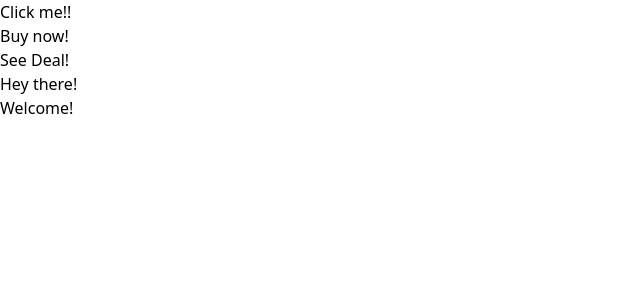
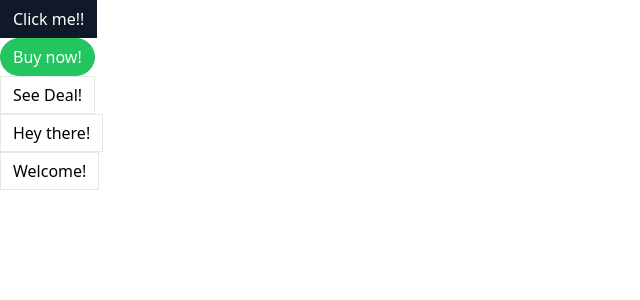
Before and after one commit to SakshiRai01/JSX-Bits, a React (Create React App) app: page / in a window 1280 px wide. Shown: the top 300 px of the page, without its empty margins (0-640 px from the left). Built offline with nearby package versions, Linux system fonts and the light colour scheme.

Commit message:
Buttons css

```diff
--- a/package.json
+++ b/package.json
@@ -6,10 +6,12 @@
     "@testing-library/jest-dom": "^5.17.0",
     "@testing-library/react": "^13.4.0",
     "@testing-library/user-event": "^13.5.0",
+    "classnames": "^2.5.1",
     "prop-types": "^15.8.1",
     "react": "^18.2.0",
     "react-dom": "^18.2.0",
     "react-scripts": "5.0.1",
+    "tailwind-merge": "^2.3.0",
     "web-vitals": "^2.1.4"
   },
   "scripts": {
--- a/src/App.js
+++ b/src/App.js
@@ -4,10 +4,10 @@
   return (
     <div>
       <div>
-        <Button>Click me!!</Button>
+        <Button secondary>Click me!!</Button>
       </div>
       <div>
-        <Button>Buy now!</Button>
+        <Button rounded success>Buy now!</Button>
       </div>
       <div>
         <Button>See Deal!</Button>
--- a/src/Button.js
+++ b/src/Button.js
@@ -1,4 +1,5 @@
-import PropTypes from 'prop-types';
+import className from 'classnames';
+import { twMerge } from 'tailwind-merge';
 
 function Button({
     children,
@@ -9,29 +10,32 @@
     danger,
     outline,
     rounded
-})
-{
+}) {
+    const classes = twMerge(
+        className('px-3 py-1.5 border', {
+            'border-blue-500 bg-blue-500 text-white': primary,
+            'border-gray-900 bg-gray-900 text-white': secondary,
+            'border-green-500 bg-green-500 text-white': success,
+            'border-yellow-500 bg-yellow-500 text-white': warning,
+            'border-red-500 bg-red-500 text-white': danger,
+            'rounded-full': rounded,
+            'bg-white': outline,
+            'text-blue-500': outline && primary,
+            'text-gray-900': outline && secondary,
+            'text-green-500': outline && success,
+            'text-yellow-500': outline && warning,
+            'text-red-500': outline && danger,
+        })
+    );
+
     return (
-
-        <button>
+        <button className={classes}>
             {children}
         </button>
     );
 }
 
-Button.propTypes = {
-    checkVariationValue: ({ primary, secondary, success, warning, danger }) => {
-        const count = Number(!!primary)
-            + Number(!!secondary)
-            + Number(!!warning)
-            + Number(!!success)
-            + Number(!!danger)
 
-        if (count > 1)
-        {
-            return new Error('Only one of the types can be chosen');
-        }
-    }
-}
+
 
 export default Button;
```
Also changed, not shown: 1 other file (tests, documents, lock files or other folders).
